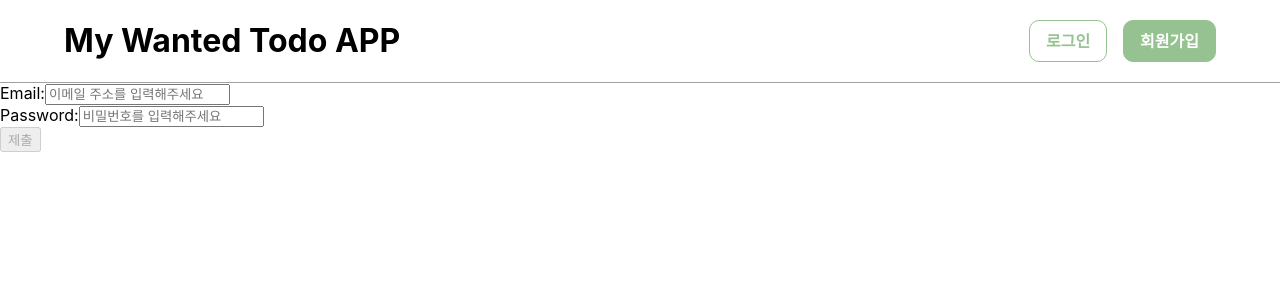
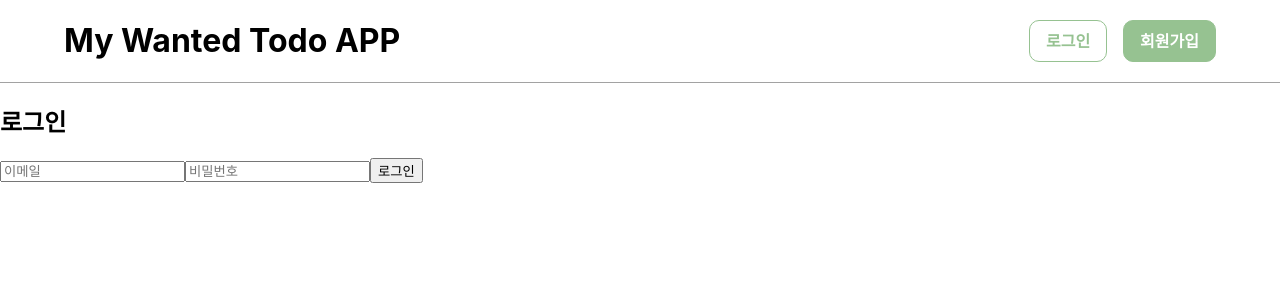
Before and after one commit to WantedTeam17/pre-onboarding-12th-1-17, a React (Create React App) app: page /signin in a window 1280 px wide. Shown: the top 300 px of the page. Built offline with nearby package versions, Linux system fonts and the light colour scheme.

Commit message:
Feat: 로그인, 회원가입 api 연결

```diff
--- a/src/pages/auth/SignInPage.jsx
+++ b/src/pages/auth/SignInPage.jsx
@@ -1,46 +1,65 @@
-import { useValidation } from '../../hooks/useValidation';
+import { useState } from 'react';
+import api from '../../api/axios';
+import { useNavigate } from 'react-router-dom';
 
-export const SignInPage = () => {
-  const { email, setEmail, password, setPassword, validateEmail, validatePassword } =
-    useValidation();
+function SignInPage() {
+  const navigate = useNavigate();
+  const [email, setEmail] = useState('');
+  const [password, setPassword] = useState('');
+
+  const handleEmailChange = e => {
+    setEmail(e.target.value);
+  };
+
+  const handlePasswordChange = e => {
+    setPassword(e.target.value);
+  };
+
+  const handleLogin = async () => {
+    try {
+      // 로그인 요청
+      const response = await api.post('/auth/signin', {
+        email,
+        password,
+      });
+
+      // 로그인 성공시 JWT 토큰을 받음
+      if (response.status === 200) {
+        const token = response.data.access_token;
+        // JWT 토큰을 로컬 스토리지에 저장
+        localStorage.setItem('token', token);
+
+        // 로그인 성공 후 /todo 페이지로 리다이렉트
+        alert('success');
+        return navigate('/todo');
+      } else {
+        console.error('로그인에 실패하였습니다.');
+      }
+    } catch (error) {
+      console.error('로그인 요청 중 오류 발생:', error);
+    }
+  };
 
   const handleSubmit = event => {
     event.preventDefault();
+    handleLogin();
   };
-
-  const isSubmitDisabled = !validateEmail() || !validatePassword();
 
   return (
     <form onSubmit={handleSubmit}>
       <div>
-        <label>Email:</label>
+        <h2>로그인</h2>
+        <input type="text" placeholder="이메일" value={email} onChange={handleEmailChange} />
         <input
-          data-testid="email-input"
-          placeholder="이메일 주소를 입력해주세요"
-          type="text"
-          value={email}
-          onChange={event => setEmail(event.target.value)}
-          id="email"
+          type="password"
+          placeholder="비밀번호"
+          value={password}
+          onChange={handlePasswordChange}
         />
+        <button type="submit">로그인</button>
       </div>
-
-      <div>
-        <label>Password:</label>
-        <input
-          data-testid="password-input"
-          placeholder="비밀번호를 입력해주세요"
-          type="password"
-          value={password}
-          onChange={event => setPassword(event.target.value)}
-          id="password"
-        />
-      </div>
-
-      <button data-testid="signup-button" type="submit" disabled={isSubmitDisabled}>
-        제출
-      </button>
     </form>
   );
-};
+}
 
 export default SignInPage;
--- a/src/pages/auth/SignUpPage.jsx
+++ b/src/pages/auth/SignUpPage.jsx
@@ -1,11 +1,25 @@
+import { signUp } from '../../api/auth';
 import { useValidation } from '../../hooks/useValidation';
+import { useNavigate } from 'react-router-dom';
 
 export const SignUpPage = () => {
   const { email, setEmail, password, setPassword, validateEmail, validatePassword } =
     useValidation();
+  const navigate = useNavigate();
 
-  const handleSubmit = event => {
+  const handleSubmit = async event => {
     event.preventDefault();
+
+    const result = await signUp(email, password);
+    if (result.success) {
+      // 회원가입 성공 처리
+      alert('회원가입이 성공적으로 완료되었습니다. 로그인 페이지로 이동합니다.');
+      navigate('/signin');
+    } else {
+      // 회원가입 실패 처리
+      console.error('회원가입 실패:', result.error);
+      // 이후 실패 시 사용자에게 알림을 주거나 다른 작업을 수행할 수 있습니다.
+    }
   };
 
   const isSubmitDisabled = !validateEmail() || !validatePassword();
@@ -37,7 +51,7 @@ export const SignUpPage = () => {
       </div>
 
       <button data-testid="signup-button" type="submit" disabled={isSubmitDisabled}>
-        제출1
+        제출
       </button>
     </form>
   );
```
